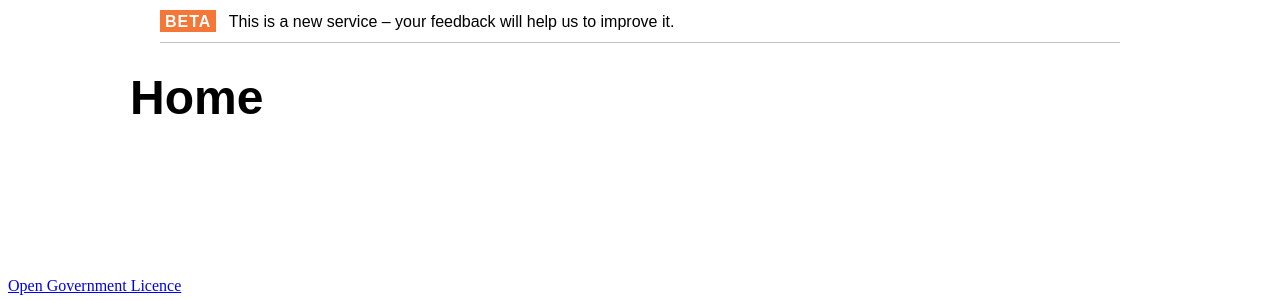
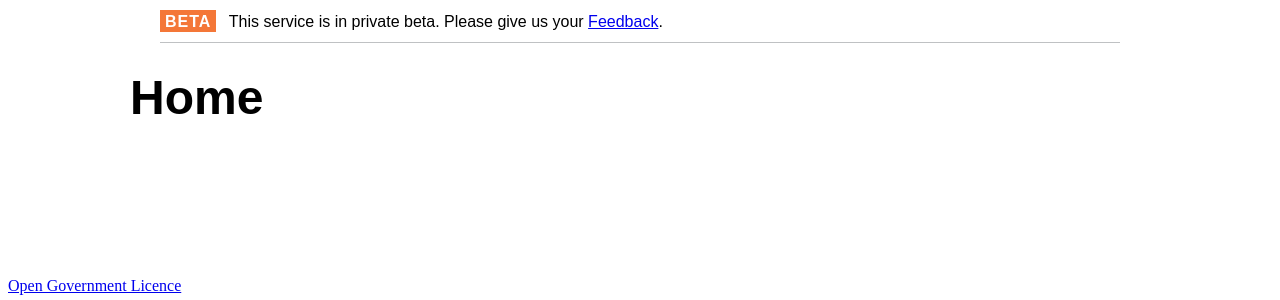
Before and after one commit to matt-gaspar/digital-register-frontend, a Python web app: template service/templates/home.html in a window 1280 px wide. Shown: the part 75-375 px from the top of the page. Run offline with Jinja, Linux system fonts and the light colour scheme; the template is opened without the code that fills it, so the values that code supplies are empty.

Commit message:
Update feedback mailto link

```diff
--- a/service/templates/beta_banner.html
+++ b/service/templates/beta_banner.html
@@ -2,7 +2,7 @@
   <div class="phase-banner">
     <p>
       <strong class="phase-tag">BETA</strong>
-      <span>This is a new service – your feedback will help us to improve it.</span>
+      <span>This service is in private beta. Please give us your <a href="mailto:digital-register-feedback@digital.landregistry.gov.uk">Feedback</a>.</span>
     </p>
   </div>
 </div>
```
